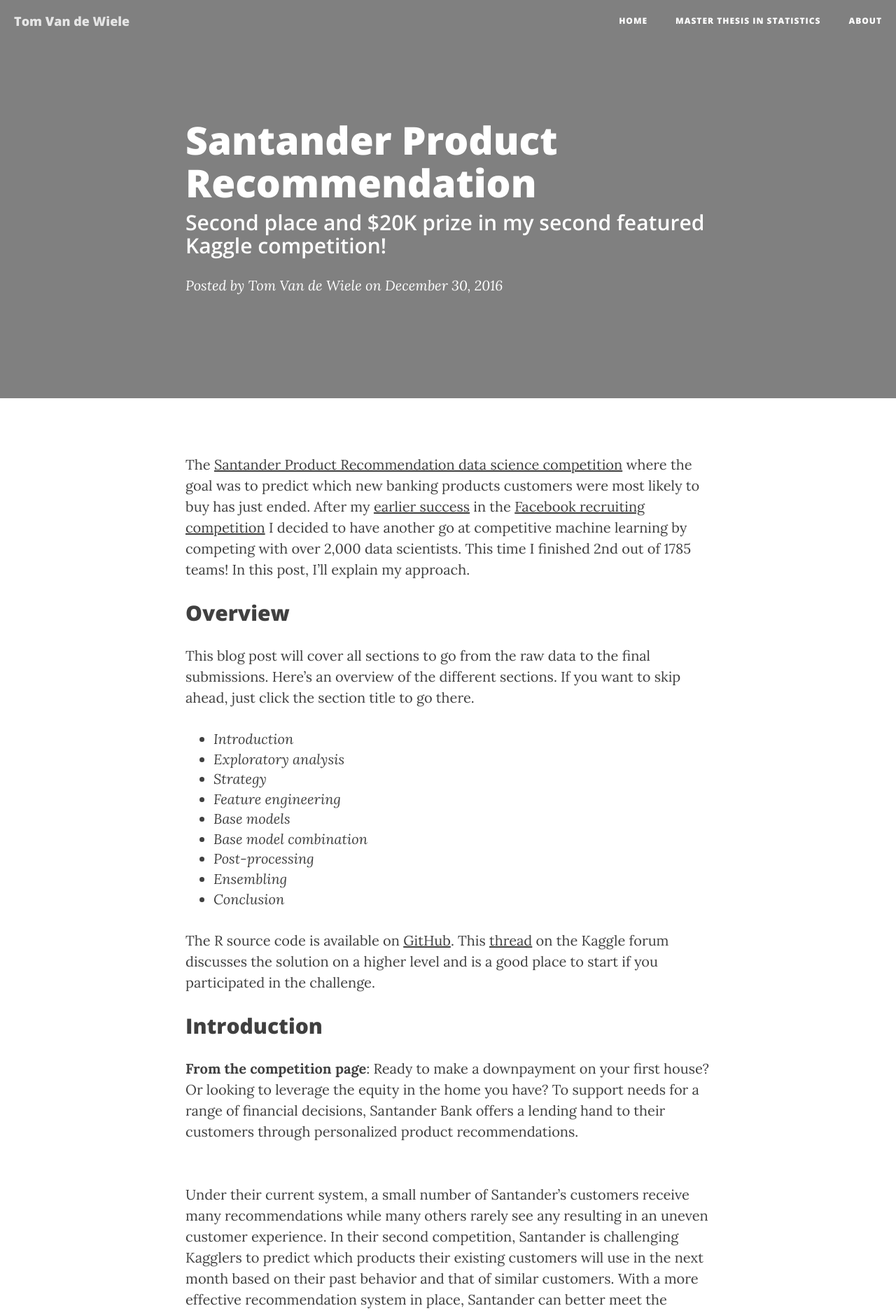
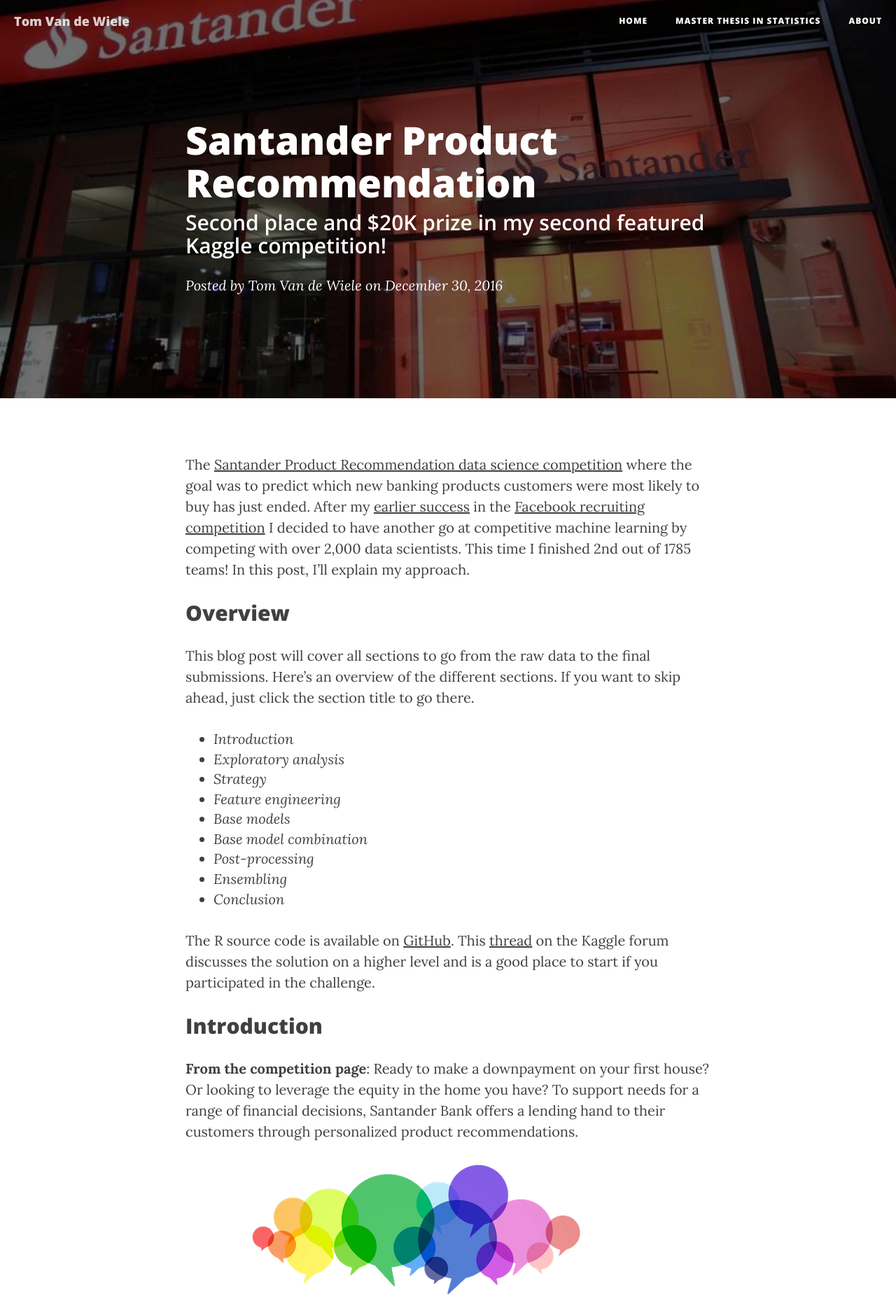
Before and after one commit to ttvand/ttvand.github.io, a Jekyll site: the page built from _posts/2016-12-30-Second place in the Santander product Recommendation Kaggle competition.md, in a window 1280 px wide. Shown: the top 1876 px of the page at 70% size. Built offline with Jekyll 4.4.1, drawn with Linux system fonts in a browser that asks for light colours; nearby versions of some CDN libraries; comment, search, counter and statistics services are not loaded.

Commit message:
Santander post - change location images

```diff
--- a/_posts/2016-12-30-Second place in the Santander product Recommendation Kaggle competition.md
+++ b/_posts/2016-12-30-Second place in the Santander product Recommendation Kaggle competition.md
@@ -4,7 +4,7 @@ title: "Santander Product Recommendation"
 subtitle:   "Second place and $20K prize in my second featured Kaggle competition!"
 date:       2016-12-30 00:00:00
 author:     "Tom Van de Wiele"
-header-img: "img/Santander office 4 shaded.jpg"
+header-img: "img/Santander/Santander office 4 shaded.jpg"
 comments: true
 ---
 
@@ -30,12 +30,12 @@ The R source code is available on <a href="https://github.com/ttvand/Santander-P
 
 ## <a name="introduction"><a> Introduction
 **From the competition page**: Ready to make a downpayment on your first house? Or looking to leverage the equity in the home you have? To support needs for a range of financial decisions, Santander Bank offers a lending hand to their customers through personalized product recommendations.
-{% include image.html url="/img/santander-banner-ts-660x.png" description="" %}
+{% include image.html url="/img/Santander/santander-banner-ts-660x.png" description="" %}
 Under their current system, a small number of Santander’s customers receive many recommendations while many others rarely see any resulting in an uneven customer experience. In their second competition, Santander is challenging Kagglers to predict which products their existing customers will use in the next month based on their past behavior and that of similar customers. With a more effective recommendation system in place, Santander can better meet the individual needs of all customers and ensure their satisfaction no matter where they are in life.
 
 The training data consists of nearly 1 million users with monthly historical user and product data between January 2015 and May 2016. User data consists of 24 predictors including the age and income of the users. Product data consists of boolean flags for all 24 products and indicates whether the user owned the product in the respective months. The goal is to predict which **new** products the 929,615 test users are most likely to buy in June 2016. A product is considered new if it is owned in June 2016 but not in May 2016. The next plot shows that most users in the test data set were already present in the first month of the train data and that a relatively large share of test users contains the first training information in July 2015. Nearly all test users contain monthly data between their first appearance in the train data and the end of the training period (May 2016).
 
-{% include image.html url="/img/First observation test.png" description="First occurrence of the test users in the training data" %}
+{% include image.html url="/img/Santander/First observation test.png" description="First occurrence of the test users in the training data" %}
 
 A ranked list of the top seven most likely new products is expected for all users in the test data. The leaderboard score is calculated using the <a href="https://www.kaggle.com/wiki/MeanAveragePrecision" target="_blank">MAP@7 criterion</a>. The total score is the mean of the scores for all users. When no new products are bought, the MAP score is always zero and new products are only added for about 3.51% of the users. This means that the public score is only calculated on about 9800 users and that the perfect score is close to 0.035.
 
@@ -44,7 +44,7 @@ The test data is split randomly between the public and private leaderboard using
 ## <a name="explorAnalysis"><a> Exploratory analysis
 I wrote an <a href="https://tvdwiele.shinyapps.io/Santander-Product-Recommendation/" target="_blank">interactive Shiny application</a> to research the raw data. Feel free to explore the data yourself! This interactive analysis revealed many interesting patterns and was the major motivation for many of the base model features. The next plot shows the new product count in the training data for the top 9 products in the training months.
 
-{% include image.html url="/img/product frequency.png" description="New product counts by time for the top 9 products" %}
+{% include image.html url="/img/Santander/product frequency.png" description="New product counts by time for the top 9 products" %}
 
 The popularity of products evolves over time but there are also yearly seasonal causes that impact the new product counts. June 2015 (left dotted line in the plot above) is especially interesting since it contains a quite different new product distribution (*Cco_fin* and *Reca_fin* in particular) compared to the other months, probably because June marks the end of the tax year in Spain. It will turn out later on in the analysis that the June 2015 new product information is by far the best indicator of new products in June 2016, especially because of divergent behavior in the tax product (*Reca_fin*) and the checking account (*cco_fin*). The <a href="https://www.kaggle.com/c/santander-product-recommendation/forums/t/25579/when-less-is-more" target="_blank"> most popular forum post</a> suggests to restrict the modeling effort to new product records in June 2015 to predict June 2016. A crucial insight which changed the landscape of the competition after it was made public by one of the top competitors.
 
@@ -53,7 +53,7 @@ The interactive application also reveals that there is an important relation bet
 ## <a name="strategy"><a> Strategy
 
 A simplification of the overall strategy to generate a single submission is shown below. The final two submissions are ensembles of multiple single submissions with small variations in the base model combination and post-processing logic.
-{% include image.html url="/img/Santander Strategy 2.png" description="Single submission strategy" %}
+{% include image.html url="/img/Santander/Santander Strategy 2.png" description="Single submission strategy" %}
 
 The core elements of my approach are the base models. These are all trained on a single month of data for all 24 products. Each base model generates an xgboost model of the new product probability, conditional on the absence of the product in the previous month. The base models are trained using all available historical information. This can only be achieved by calculating separate feature files for all months between February 2015 and May 2016. The models trained on February 2015 only use a single lag month whereas the models trained on May 2016 use 16 lag months. Several feature preparation steps are required before the feature files can be generated. Restricting the base models to use only the top features for each lag-product pair speeds up the modeling and evaluation process. The ranked list of features is obtained by combining the feature gain ranks of the 5-fold cross validation on the base models trained using all features. The base model predictions on the test data are combined using a linear combination of the base model predictions. The weights are obtained using public leaderboard information and local validation on May 2016 as well as a correlation study of the base model predictions. Several post-processing steps are applied to the weighted product predictions before generating a ranked list of the most likely June 2016 new products for all test users.
 
@@ -77,14 +77,14 @@ I also tried to bootstrap the base models but this gave results that were consis
 
 ## <a name="baseModelComb"><a> Base model combination
 The base models from the previous section were fit to the test data where the number of used test lags was set to the number of lags in the train data. Most weight was given to June 15 but other months all contained valuable information too although I sometimes set the weight to zero for products where the patterns changed over time (end of this section). To find a good way to combine the base models it was a good idea to look at the data interactively. The <a href="https://tvdwiele.shinyapps.io/Santander-Product-Recommendations-MonthModels/" target="_blank">second interactive Shiny application</a> compares the base model predictions on the test set for the most important products and also shows other base model related information such as the confidence in the predictions. The following two screenshots give an impression of the application but here I would again like to invite you to have a look at the data interactively.
-{% include image.html url="/img/base model correlations.png" description="Base model correlations for cco_fin. June 2015 (Lag 5) and December 2015 (Lag 11) are special months." %}
-{% include image.html url="/img/lag predictions comparison.png" description="Base model predictions comparison for cco_fin using Lag 5 (June 2015) and Lag 11 (December 2015)" %}
+{% include image.html url="/img/Santander/base model correlations.png" description="Base model correlations for cco_fin. June 2015 (Lag 5) and December 2015 (Lag 11) are special months." %}
+{% include image.html url="/img/Santander/lag predictions comparison.png" description="Base model predictions comparison for cco_fin using Lag 5 (June 2015) and Lag 11 (December 2015)" %}
 
 The interactive base model prediction application made me think of various ways to combine the base model predictions. I tried several weighted transformations but could not find a transformation that consistently worked better with respect to the target criterion than a simple weighted average of the base model predictions. Different weights were used for different products based on the interactive analysis and public leaderboard feedback. The weights of *ctma_fin* were for example set to 0 prior to October 2015 since the purchasing behavior seemed to obey to different rules prior to that date. *Cco_fin* showed particularly different behavior in June and December 2015 compared to other months and it seemed like a mixed distribution of typical *cco_fin* patterns and end of (tax) year specific patterns in those months. The table below shows the relative lag weights for all products. These are all normalized so that they sum to 1 for each product but are easier to interpret in their raw shape below. More recent months typically contribute more since they can model richer dynamics and most weight is given to June 2015. The weights for lags 1 (February 2015) and 2 (March 2015) are set to 0 for all products.
-{% include image.html url="/img/product weights.png" description="Relative base model weights by product" %}
+{% include image.html url="/img/Santander/product weights.png" description="Relative base model weights by product" %}
 
 Some product positive flanks such as nomina and nom_pens mostly rely on information from the previous lag but product positive flanks like recibo get more confident when more lag information is available. Let's say for example that recibo was dropped in October 2015 and picked up in November 2015. The June 2015 model would not be able to use this information since only 5 test lag months are used to evaluate the model on the test set (January 2016 - May 2016). In these cases, I adjusted the probability to the probabilities of the models that use more data in some of my submissions. In hindsight, I wish that I had applied it to all submissions. The next plot compares the weighted prediction for May 2016 using the weights from the table above with the adjusted predictions that only incorporate a subset of the lags. The adjusted (purple) predictions are way closer to the predictions using the out-of-bag May 2016 model compared to the weighted approach that uses all base lags and can thus be considered preferable for the studied user.
-{% include image.html url="/img/Predictions Aligner.png" description="Base model recibo predictions comparison for user 17211" %}
+{% include image.html url="/img/Santander/Predictions Aligner.png" description="Base model recibo predictions comparison for user 17211" %}
 
 ## <a name="postProcessing"><a> Post-processing
 **Product probability normalization** The test probabilities are transformed by elevating them to an exponent such that the sum of the product probabilities matches the extrapolated public leaderboard count. An exponential transformation has the benefit over a linear transformation that it mostly affects low probabilities. Here it was important to realize that the probed public leaderboard scores don't translate directly into positive leaderboard counts. Products like *nomina* which are frequently bought together with *nom_pens* and *cno_fin* to less extent are thus more probable than their relative MAP contribution.
@@ -94,19 +94,19 @@ Some product positive flanks such as nomina and nom_pens mostly rely on informat
 **Nomina Nom_pens reordering** *Nomina* is never bought without *nom_pens* if *nom_pens* was not owned in the previous month. I simply swapped their predicted probabilities if *nomina* was ever ranked above *nom_pens* and if both were not owned in the previous month.
 
 **MAP optimization** Imagine this situation: *cco_fin* has a positive flank probability of 0.3 and *nomina* and *nom_pens* both have a probability of 0.4 but they always share the same value. All other product probabilities are assumed to be zero. Which one should you rank on top in this situation? cco! The following plot shows a simulation study of the expected MAP where the combined (*nomina* and *nom_pens*) probability is set to 0.4 and the single (*cco_fin*) probability varies between 0.2 and 0.4. I also closed "gaps" between *nomina* and *nom_pens* when the relative probability difference was limited. This MAP optimization had great effects in local validation (~0.2% boost) but limited value on the public leaderboard. It turns out that the effect on the private leaderboard had similar positive value but that I was overfitting, leading me to conclude falsely that MAP optimization had limited value overall.
-{% include image.html url="/img/Combined 0.4 SimStudy.png" description="Mean of MAP@7 using a simulation study for two possible orderings with the combined probability set to 0.4. The single probability varies between 0.2 and 0.4." %}
+{% include image.html url="/img/Santander/Combined 0.4 SimStudy.png" description="Mean of MAP@7 using a simulation study for two possible orderings with the combined probability set to 0.4. The single probability varies between 0.2 and 0.4." %}
 
 
 ## <a name="Ensembling"><a> Ensembling
 I submitted two ensembles: one using my last 26 submissions where the weighted probability was calculated with the weights based on the correlation with the other submissions and the public leaderboard score. The second ensemble consisted of a manual selection of 4 of these 26 submissions that were again selected and weighted using their correlation with other submissions and public leaderboard feedback. Details of my submissions are available on <a href="https://github.com/ttvand/Santander-Product-Recommendation/blob/master/Ensembling/Submission%20Inventory.xlsx" target="_blank">GitHub</a>. The next plot shows the public leaderboard score for all final 26 submissions versus the mean mutual rank correlation. I selected the manual subset using this graph and the rank correlation of the submissions in order to make the submissions as uncorrelated as possible while still obtaining good public leaderboard feedback.
-{% include image.html url="/img/final submissions.png" description="Public leaderboard score versus the mean mutual rank correlation for the final 26 submissions. The four indicated submissions are used in one of the final submissions. The second final submission uses all 26 submissions." %}
+{% include image.html url="/img/Santander/final submissions.png" description="Public leaderboard score versus the mean mutual rank correlation for the final 26 submissions. The four indicated submissions are used in one of the final submissions. The second final submission uses all 26 submissions." %}
 
 I only got to ensembling on the last day of the competition and only discovered after the deadline that rank averaging typically works better than probability averaging. The main reason is probably the nature of the variations I included in my final submissions since most variations were in the post-processing steps.
 
 ## <a name="conclusion"><a> Conclusion
 The private leaderboard standing below, used to rank the teams, shows the top 30 teams. It was a very close competition on the public leaderboard between the top three teams but idle_speculation was able to generalize better making him a well-deserved winner of the competition. I am very happy with the second spot, especially given the difference between second, third and fourth, but I would be lying if I said that I hadn’t hoped for more for a long time. There was a large gap between first and second for several weeks but this competition lasted a couple of days too long for me to secure the top seat. I managed to make great progress during my first 10 days and could only achieve minor improvements during the last four weeks. Being on top for such a long time tempted me to make small incremental changes where I would only keep those changes if they improved my public score. With a 30-70% public/private leaderboard split this approach is prone to overfitting and in hindsight I wish that I had put more trust in my local validation. Applying trend detection and MAP optimization steps in all submissions would have improved my final score to about 0.03136 but idle_speculation would still have won the contest. I was impressed by the insights of many of the top competitors. You can read more about their approaches on the <a href="https://www.kaggle.com/c/santander-product-recommendation/forums/t/26831/all-solutions" target="_blank">Kaggle forum</a>.
 
-{% include image.html url="/img/PrivateLBSant2.png" description="Private leaderboard score (MAP@7) - idle_speculation stands out from the pack" %}
+{% include image.html url="/img/Santander/PrivateLBSant2.png" description="Private leaderboard score (MAP@7) - idle_speculation stands out from the pack" %}
 
 Running all steps on my 48GB workstation would take about a week. Generating a ~0.031 private leaderboard score (good for 11th place) could however be achieved in about 90 minutes by focusing on the most important base model features using my feature ranking and only using one model for each product-lag combination. I would suggest to consider only the top 10 features in the base model generation and omit the folds from the model generation if you are mostly interested in the approach rather than the result.
 
```
